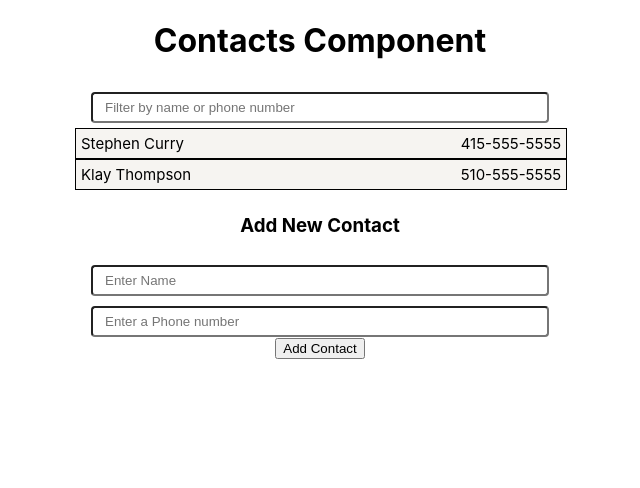
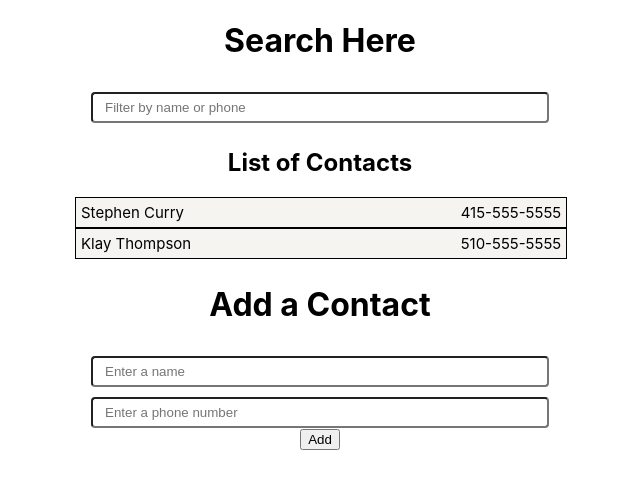
Before and after one commit to JayG92/Phonebook-App, a React (Create React App) app: page / in a window 1280 px wide. Shown: the top 488 px of the page, without its empty margins (320-960 px from the left). Built offline with nearby package versions, Linux system fonts and the light colour scheme.

Commit message:
need to add style

```diff
--- a/src/components/App.js
+++ b/src/components/App.js
@@ -8,7 +8,7 @@ class App extends Component {
     this.addContact = this.addContact.bind(this);
   }
   state = {
-    contact: [
+    contacts: [
       {
         name: "Stephen Curry",
         phone: "415-555-5555"
@@ -21,18 +21,26 @@ class App extends Component {
   };
 
   addContact(contact) {
-   console.log('incoming contact: ', contact)
+    console.log("Incoming Contact: ", contact);
+    // filling contact under the state
+    const { contacts } = this.state;
+    contacts.push(contact);
+    // updating the state
+    this.setState({
+      contacts
+    });
   }
-
   render() {
     return (
       <div className="App">
         <Contacts
-          contact={this.state.contact}
+          // Sending method to contact component
           addContact={this.addContact}
+          contacts={this.state.contacts}
         />
       </div>
     );
   }
 }
+
 export default App;
--- a/src/components/Contacts.js
+++ b/src/components/Contacts.js
@@ -1,23 +1,19 @@
-import React, { Component } from "react";
+import React from "react";
+import PropTypes from "prop-types";
 import List from "./List";
 import Form from "./Form";
-import PropTypes from "prop-types"
 
-export default class Contacts extends Component {
-    static propTypes = {
-        contact: PropTypes.array.isRequired,
-        addContact: PropTypes.func
-    }
+const Contacts = props => (
+  <div>
+    {/* Sending the states to the List component */}
+    <List contacts={props.contacts} />
+    <Form addContact={props.addContact} />
+  </div>
+);
 
-  render() {
-    // console.log("Props coming from Contacts Component: ", this.props);
-    return (
-      <div>
-        <h1>Contacts Component</h1>
-        {/* this is grabbing from "contact array" */}
-        <List contact={this.props.contact} />
-        <Form addContact={this.props.addContact} />
-      </div>
-    );
-  }
-}
+Contacts.prototypes = {
+  contacts: PropTypes.array.isRequired,
+  addContact: PropTypes.func
+};
+
+export default Contacts;
--- a/src/components/Form.js
+++ b/src/components/Form.js
@@ -1,57 +1,69 @@
 import React, { Component } from "react";
-import PropTypes from 'prop-types'
+import PropTypes from "prop-types";
 
 class Form extends Component {
   constructor() {
     super();
-    // Method Binding //
+    //    bind the method
     this.onChange = this.onChange.bind(this);
     this.onSubmit = this.onSubmit.bind(this);
+  }
+
+  static propTypes = {
+    // And incoming function from parent
+    addContact: PropTypes.func
   };
-static propTypes = {
-    addContact: PropTypes.func
-};
 
   state = {
     name: "",
     phone: ""
   };
 
-  onSubmit(e){
-    e.preventDefault();
-    this.props.addContact({
-        ...this.state
+  onChange(event) {
+    this.setState({
+      [event.target.name]: event.target.value
     });
   }
 
-  onChange(e) {
-    //   allows us to capture whats being typed in forms //
+  onSubmit(event) {
+    // Stoping the default behavior
+    event.preventDefault();
+
+    // Sending data
+    this.props.addContact({
+      ...this.state
+    });
+
+    // Clearing after submit
     this.setState({
-      [e.target.name]: e.target.value
+      name: "",
+      phone: ""
     });
   }
 
   render() {
     return (
       <div>
+          <h1>Add a Contact</h1>
         <form onSubmit={this.onSubmit}>
-          <h3>Add New Contact</h3>
           <input
             name="name"
             id="name"
-            placeholder="Enter Name"
             value={this.state.name}
             onChange={this.onChange}
+            placeholder="Enter a name"
           />
           <br />
+
           <input
             name="phone"
             id="phone"
-            placeholder="Enter a Phone number"
             value={this.state.phone}
             onChange={this.onChange}
+            placeholder="Enter a phone number"
           />
-          <button>Add Contact</button>
+          <br></br>
+          <button>Add</button>
         </form>
       </div>
     );
--- a/src/components/List.css
+++ b/src/components/List.css
@@ -37,3 +37,7 @@ input {
 .clearfix {
     clear: both;
 }
+
+h2{
+    text-align: center;
+}
--- a/src/components/List.js
+++ b/src/components/List.js
@@ -1,23 +1,52 @@
 import React, { Component } from "react";
+import PropTypes from "prop-types";
 import "./List.css";
-import PropTypes from "prop-types";
 
-export default class List extends Component {
+class List extends Component {
   static propTypes = {
-    contact: PropTypes.array.isRequired
+    contacts: PropTypes.array.isRequired
   };
+
+  state = {
+    filterText: ""
+  };
+
+  onChangeFilterText = event => {
+    console.log(event.target.value);
+    this.setState({
+      filterText: event.target.value
+    });
+  };
+
   render() {
-    // console.log("Incoming props", this.props);
+    const filteredContacts = this.props.contacts.filter(
+      // contacts will get dumped here
+      contact => {
+        return (
+          contact.name
+            .toLowerCase()
+            .indexOf(this.state.filterText.toLowerCase()) !== -1
+        );
+        // if doesn't find it will return -1
+      }
+    );
     return (
+
       <div className={"listArea"}>
+        <h1>Search Here</h1>
         <input
+          value={this.state.filterText}
+          onChange={this.onChangeFilterText}
           name={"filter"}
           id={"filter"}
-          placeholder={"Filter by name or phone number"}
+          placeholder={"Filter by name or phone"}
         />
+
         <ul className={"list"}>
-          {this.props.contact.map(contact => (
+        <h2>List of Contacts</h2>
+          {filteredContacts.map(contact => (
             <li key={contact.phone}>
+
               <span className={"name"}>{contact.name}</span>
               <span className={"phone"}>{contact.phone}</span>
               <span className={"clearfix"}></span>
@@ -28,3 +57,5 @@ export default class List extends Component {
     );
   }
 }
+
+export default List;
```
